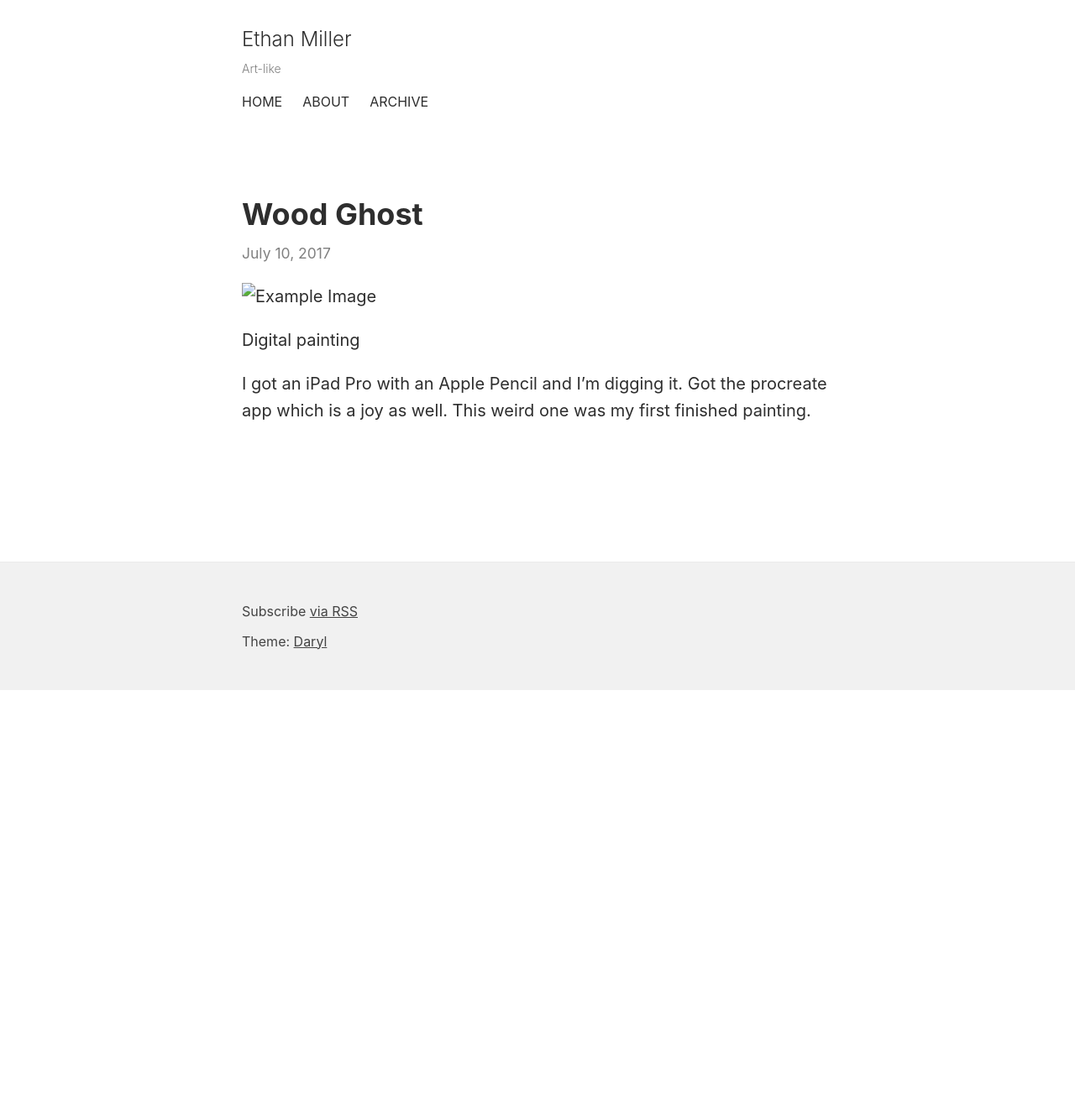
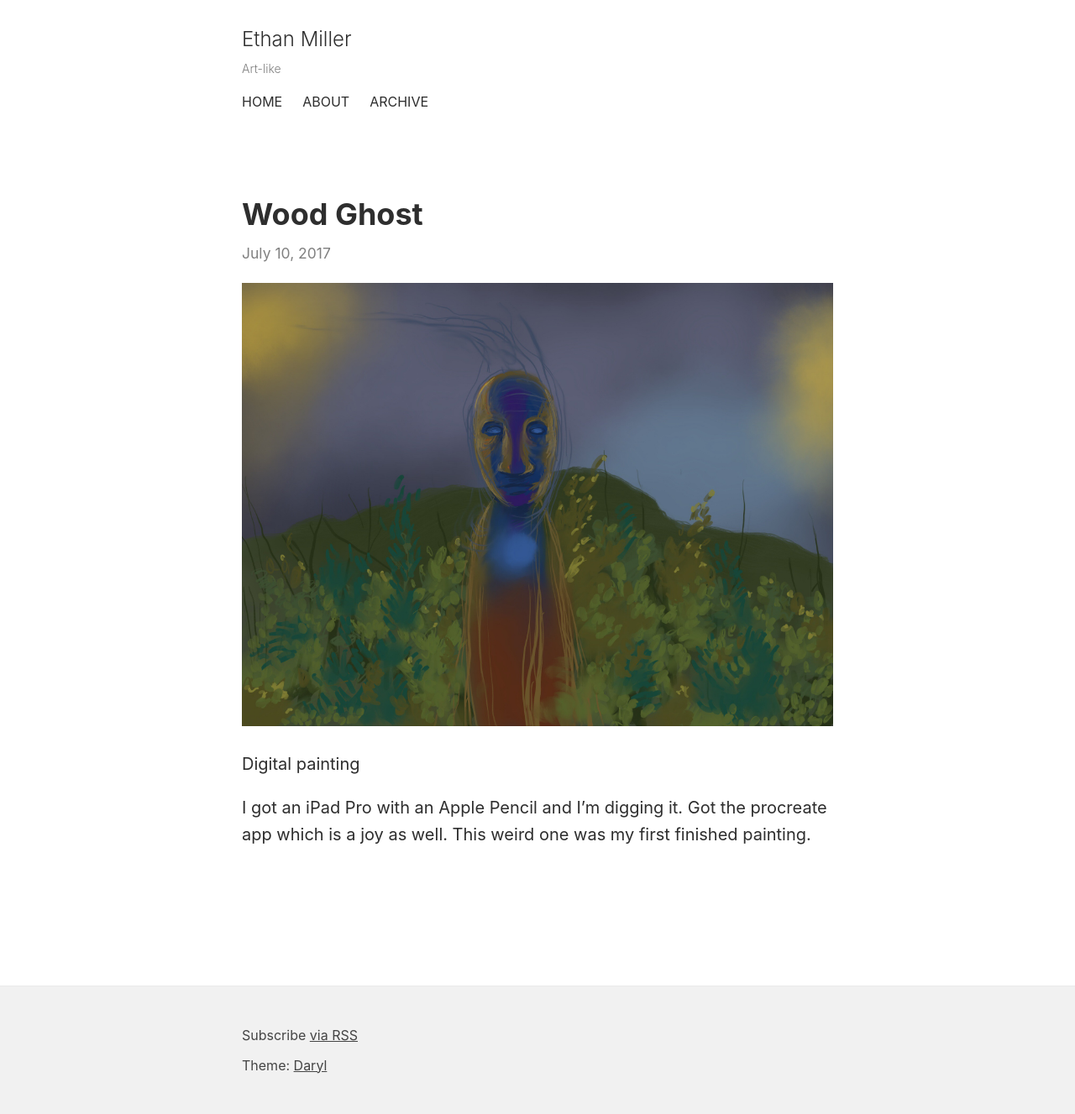
Before and after one commit to ethanmiller/ethanmiller.github.io, a Jekyll site: the page built from _posts/2017-07-10-wood-ghost.md, in a window 1280 px wide. Shown: the whole page at 84% size. Built offline with Jekyll 4.4.1, drawn with Linux system fonts in a browser that asks for light colours; before the commit the page ends 900 px from its top, so only the background shows below that.

Commit message:
path fix

```diff
--- a/_posts/2017-07-10-wood-ghost.md
+++ b/_posts/2017-07-10-wood-ghost.md
@@ -4,7 +4,7 @@ title:  "Wood Ghost"
 date:   2017-07-10
 categories:
 ---
-![Example Image](assets/images/wood-ghost-2017-07-10.jpg "Wood Ghost")
+![Example Image](/assets/images/wood-ghost-2017-07-10.jpg "Wood Ghost")
 
 Digital painting
 
```
Also changed, not shown: _posts/2017-07-12-standing-collage.md (+1 -1 lines).
